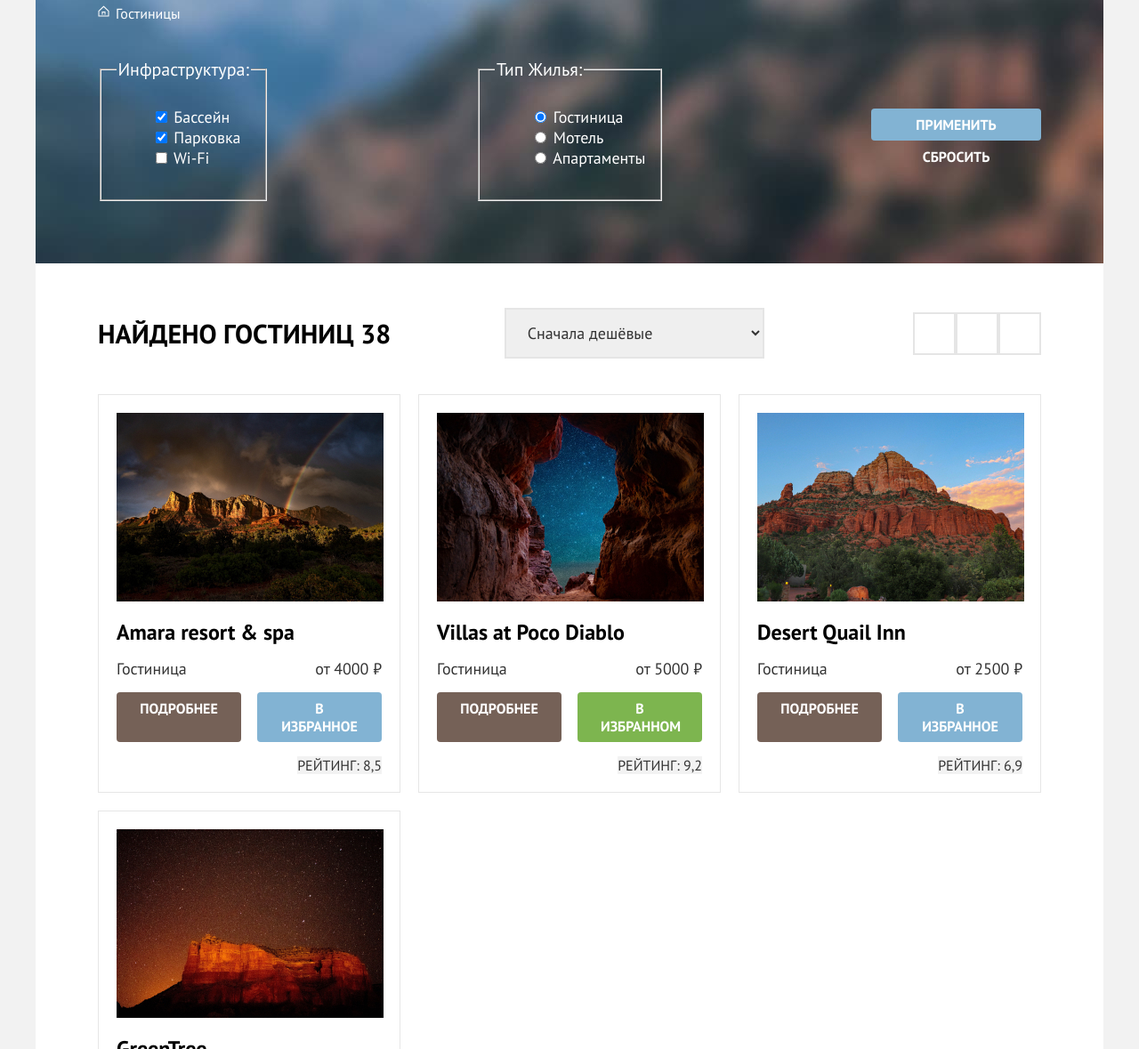
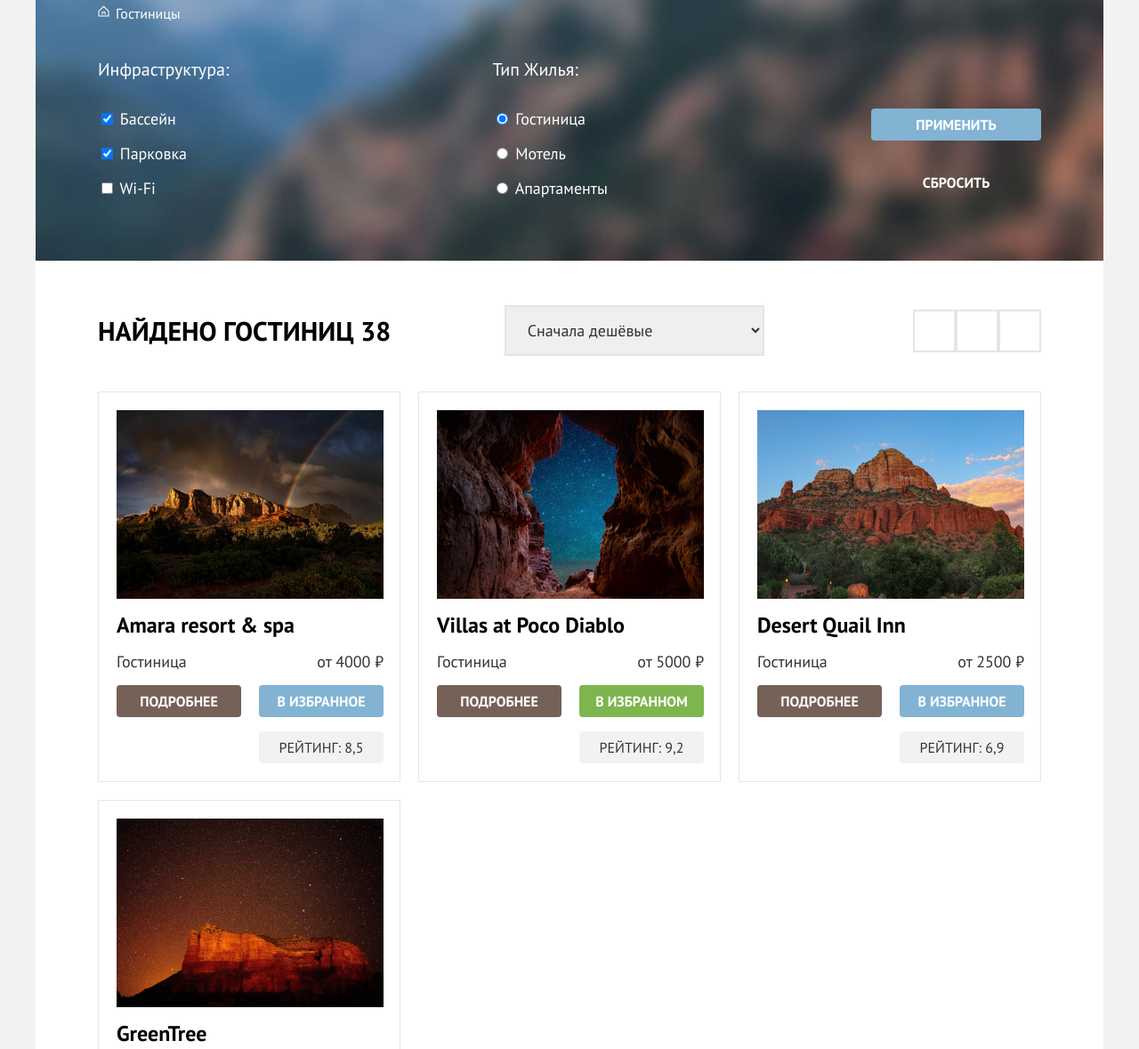
Before and after one commit to htmlacademy-htmlcss/2486673-sedona-1, a plain HTML site: page catalog.html in a window 1280 px wide. Shown: the part 180-1359 px from the top of the page at 89% size. Drawn offline with Linux system fonts and the light colour scheme.

Commit message:
Добавляет сетку на гридах для карточек товаров

```diff
--- a/catalog.html
+++ b/catalog.html
@@ -132,82 +132,66 @@
           <li class="searching-results-item">
             <a class="searching-results-link" href="#" tabindex="-1">
               <img class="searching-results-image" src="images/hotel-1.jpg" width="300" height="212" alt="Панорамный вид массива красных скал Седоны, освещенного на закате. Над скалами облачное небо, за скалами начинается радуга.">
+            </a>
+            <a class="searching-results-link">
               <h3 class="searching-results-item-title">Amara resort & spa</h3>
             </a>
-            <div class="hotel-cards-container">
             <span class="searching-results-item-type">Гостиница</span>
             <span class="searching-results-item-price">от 4000 ₽</span>
-            </div>
-            <div class="hotel-cards-container">
             <a class="button searching-results-details-button">Подробнее</a>
             <a class="button searching-results-favorite-button">В Избранное</a>
-            </div>
-            <div class="hotel-cards-container">
             <span class="searching-results-four-stars">
               <span class="visually-hidden">4 звезды</span>
             </span>
             <span class="searching-results-rating">Рейтинг: 8,5</span>
-            </div>
           </li>
           <li class="searching-results-item">
             <a class="searching-results-link" href="#" tabindex="-1">
               <img class="searching-results-image" src="images/hotel-2.jpg" width="300" height="212" alt="Вид на звездное небо из пещеры в красной скале Седоны.">
+            </a>
+            <a class="searching-results-link">
               <h3 class="searching-results-item-title">Villas at Poco Diablo</h3>
             </a>
-            <div class="hotel-cards-container">
             <span class="searching-results-item-type">Гостиница</span>
             <span class="searching-results-item-price">от 5000 ₽</span>
-            </div>
-            <div class="hotel-cards-container">
             <a class="button searching-results-details-button">Подробнее</a>
             <a class="button searching-results-favorite-chosen-button">В Избранном</a>
-            </div>
-            <div class="hotel-cards-container">
             <span class="searching-results-four-stars">
               <span class="visually-hidden">4 звезды</span>
             </span>
             <span class="searching-results-rating">Рейтинг: 9,2</span>
-            </div>
           </li>
           <li class="searching-results-item">
             <a class="searching-results-link" href="#" tabindex="-1">
               <img class="searching-results-image" src="images/hotel-3.jpg" width="300" height="212" alt="Массив красных скал Седоны с зелёными деревьями у подножья, на фоне голубого неба.">
+            </a>
+            <a class="searching-results-link">
               <h3 class="searching-results-item-title">Desert Quail Inn</h3>
             </a>
-            <div class="hotel-cards-container">
             <span class="searching-results-item-type">Гостиница</span>
             <span class="searching-results-item-price">от 2500 ₽</span>
-            </div>
-            <div class="hotel-cards-container">
             <a class="button searching-results-details-button">Подробнее</a>
             <a class="button searching-results-favorite-button">В Избранное</a>
-            </div>
-            <div class="hotel-cards-container">
             <span class="searching-results-three-stars">
               <span class="visually-hidden">3 звезды</span>
             </span>
             <span class="searching-results-rating">Рейтинг: 6,9</span>
-            </div>
           </li>
           <li class="searching-results-item">
             <a class="searching-results-link" href="#" tabindex="-1">
               <img class="searching-results-image" src="images/hotel-4.jpg" width="300" height="212" alt="Красные скалы Седоны на фоне ночного неба с множеством звёзд.">
+            </a>
+            <a class="searching-results-link">
               <h3 class="searching-results-item-title">GreenTree</h3>
             </a>
-            <div class="hotel-cards-container">
             <span class="searching-results-item-type">Гостиница</span>
             <span class="searching-results-item-price">от 1500 ₽</span>
-            </div>
-            <div class="hotel-cards-container">
             <a class="button searching-results-details-button">Подробнее</a>
             <a class="button searching-results-favorite-button">В Избранное</a>
-            </div>
-            <div class="hotel-cards-container">
             <span class="searching-results-two-stars">
               <span class="visually-hidden">2 звезды</span>
             </span>
             <span class="searching-results-rating">Рейтинг: 5,0</span>
-            </div>
           </li>
         </ul>
         <ul class="pagination-list">
--- a/styles/styles.css
+++ b/styles/styles.css
@@ -190,7 +190,6 @@ body {
 .catalog-background-container {
   background-image: url("../images/filter-background.jpg");
   background-color: #745b54;
-  background-size: 100% auto;
   color: #ffffff;
   background-repeat: no-repeat;
   background-size: cover;
@@ -224,8 +223,16 @@ body {
   justify-content: space-between;
 }
 
+.catalog-filter-group {
+  border: none;
+  margin: 0;
+  padding: 0;
+}
+
 .catalog-filter-list {
   list-style: none;
+  margin: 0;
+  padding: 0;
 }
 
 .catalog-filter-title {
@@ -233,6 +240,8 @@ body {
   line-height: 24px;
   text-transform: capitalize;
   color: #FFFFFF;
+  padding: 0;
+  margin-bottom: 32px;
 }
 
 .catalog-filter-item {
@@ -240,12 +249,18 @@ body {
   font-size: 18px;
   line-height: 23px;
   color: #FFFFFF;
+  margin-bottom: 16px;
+}
+
+.catalog-filter-item:last-child {
+  margin-bottom: 0;
 }
 
 .filter-button-container {
   display: flex;
   flex-direction: column;
   padding-top: 56px;
+  justify-content: space-between;
 }
 
 .filter-button {
@@ -314,51 +329,52 @@ body {
   background-color: #ffffff;
 }
 
-/* Results */
+/* Cards list */
 
 .searching-results-list {
-  display: flex;
-  flex-wrap: wrap;
+  display: grid;
+  grid-template-columns: repeat(3, 340px);
   gap: 20px;
   list-style: none;
   padding: 0;
 }
 
+/* Hotels Cards */
+
 .searching-results-image {
   margin: 0;
-  margin-bottom: 16px;
 }
 
 .searching-results-item {
+  display: grid;
+  grid-template-columns: repeat(2, 1fr);
+  gap: 16px 20px;
   width: 340px;
   min-height: 438px;
   padding: 20px;
   margin: 0;
   border: 1px solid #e6e6e6;
+  align-items: center;
 }
 
 .searching-results-link {
   text-decoration: none;
+  grid-column: 1 / -1;
+}
+
+.searching-results-image {
+  display: block;
+  grid-column: 1 / -1;
 }
 
 .searching-results-item-title {
+  grid-column: 1 / -1;
   font-style: normal;
   font-weight: 700;
   font-size: 24px;
   line-height: 28px;
   color: #000000;
   margin: 0;
-  margin-bottom: 16px;
-}
-
-.hotel-cards-container {
-  display: flex;
-  margin-bottom: 16px;
-  justify-content: space-between;
-}
-
-.hotel-cards-container:last-child {
-  margin-bottom: 0;
 }
 
 .searching-results-item-price {
@@ -375,26 +391,24 @@ body {
 }
 
 .searching-results-details-button {
-  display: block;
   width: 140px;
   min-height: 36px;
   padding: 8px 26px;
 }
 
 .searching-results-favorite-button {
-  display: block;
   width: 140px;
   min-height: 36px;
   background-color: #82B3D3;
-  padding: 8px 26px;
+  padding: 8px 20px;
 }
 
+
 .searching-results-favorite-chosen-button {
-  display: block;
   width: 140px;
   min-height: 36px;
   background-color: #7DB54F;
-  padding: 8px 26px;
+  padding: 8px 18px;
 }
 
 .searching-results-rating {
@@ -403,7 +417,9 @@ body {
   text-align: center;
   text-transform: uppercase;
   color: #333333;
-  background-color:#F2F2F2;
+  background-color:#f2f2f2;
+  padding: 8px 22px;
+  border-radius: 4px;
 }
 
 .pagination-list {
@@ -413,6 +429,7 @@ body {
   list-style: none;
   margin: 0;
   padding: 0;
+  margin-top: 40px;
 }
 
 .pagination-link,
```
Lines whose indentation alone changed are shown as unchanged.
